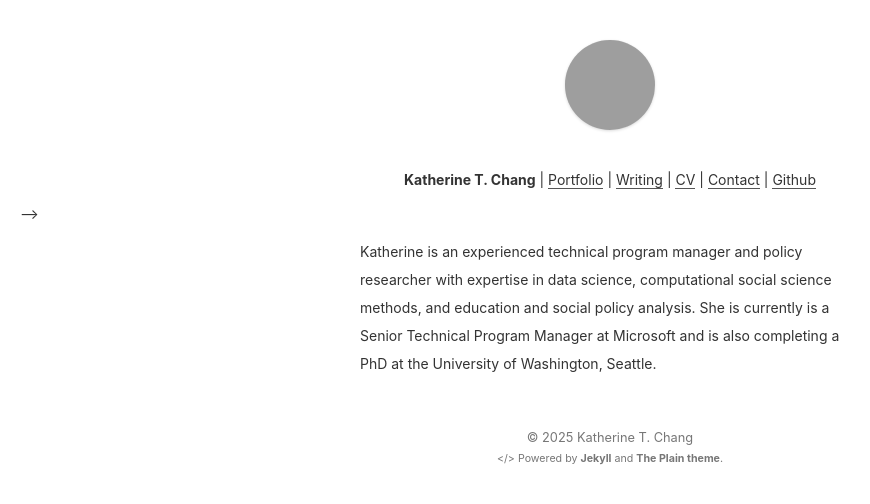
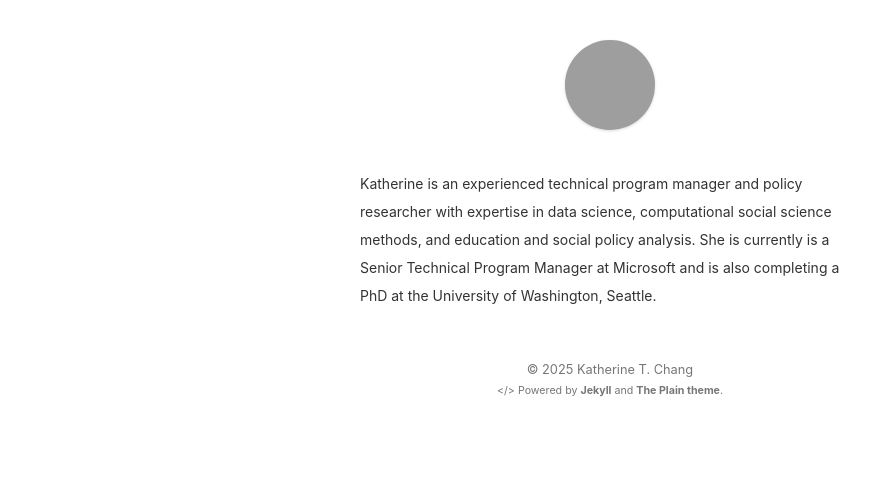
Before and after one commit to ka-chang/ka-chang.github.io, a Jekyll site: the page built from index.html, in a window 1280 px wide, cut to the strip 0-504 px from the top of the page. Shown: the whole strip, without its empty margins (30-900 px from the left). Built offline with Jekyll 4.4.1, drawn with Linux system fonts in a browser that asks for light colours; grey boxes are pictures that could not be loaded.

Commit message:
Update header.html

```diff
--- a/_includes/header.html
+++ b/_includes/header.html
@@ -18,67 +18,17 @@
 	{% case page.url %}
 
 	{% when '/portfolio' %}
-	<p>
-		<!-- <div align="center">
-			<b>Katherine T. Chang</b> |
-			<b>Portfolio</b> |
-			<a href="http://ka-chang.github.io/writing">Writing</a> |
-			<a href="http://ka-chang.github.io/cv">CV</a> |
-			<a href="http://ka-chang.github.io/contact">Contact</a> |
-			<a href="http://www.github.com/ka-chang" target=_blank>Github</a>
-		</div>
 
-	</p>
 
 	{% when '/writing' %}
-	<p>
-		<div align="center">
-			<b>Katherine T. Chang</b> |
-			<a href="http://ka-chang.github.io/portfolio">Portfolio</a> |
-			<b>Writing</b> |
-			<a href="http://ka-chang.github.io/cv">CV</a> |
-			<a href="http://ka-chang.github.io/contact">Contact</a> |
-			<a href="http://www.github.com/ka-chang" target=_blank>Github</a>
-		</div>
 
-	</p>
 
 	{% when '/cv' %}
-	<p>
-		<div align="center">
-			<b>Katherine T. Chang</b> |
-			<a href="http://ka-chang.github.io/portfolio">Portfolio</a> |
-			<a href="http://ka-chang.github.io/writing">Writing</a> |
-			<b>CV</b> |
-			<a href="http://ka-chang.github.io/contact">Contact</a> |
-			<a href="http://www.github.com/ka-chang" target=_blank>Github</a>
-		</div>
 
-	</p>
 
 	{% when '/contact' %}
-	<p>
-		<div align="center">
-			<b>Katherine T. Chang</b> |
-			<a href="http://ka-chang.github.io/portfolio">Portfolio</a> |
-			<a href="http://ka-chang.github.io/writing">Writing</a> |
-			<a href="http://ka-chang.github.io/cv">CV</a> |
-			<b>Contact</b> |
-			<a href="http://www.github.com/ka-chang" target=_blank>Github</a>
-		</div>
 
-	</p>
 
 	{% else %}
-	<p>
-		<div align="center">
-			<b>Katherine T. Chang</b> |
-			<a href="http://ka-chang.github.io/portfolio">Portfolio</a> |
-			<a href="http://ka-chang.github.io/writing">Writing</a> |
-			<a href="http://ka-chang.github.io/cv">CV</a> |
-			<a href="http://ka-chang.github.io/contact">Contact</a> |
-			<a href="http://www.github.com/ka-chang" target=_blank>Github</a>
-		</div>
 
-	</p>	-->
 	{% endcase %}
```
